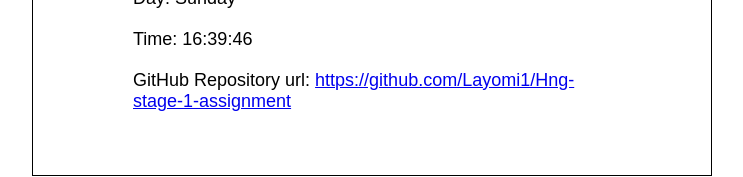
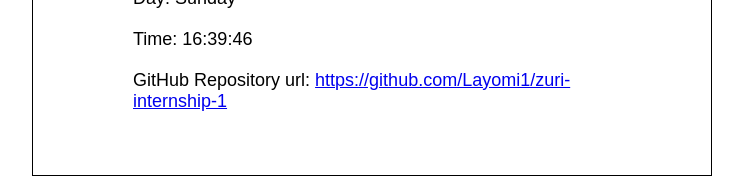
Before and after one commit to Layomi1/Hng-stage-1-assignment, a plain HTML site: page index.html in a window 1280 px wide. Shown: the part 476-653 px from the top of the page, without its empty margins (268-1011 px from the left). Drawn offline with Linux system fonts and the light colour scheme.

Commit message:
Fixing the Github URL
Fixing the Github URL

```diff
--- a/index.html
+++ b/index.html
@@ -23,9 +23,9 @@
           <p data-testid="currentUTCTime">Time:</p>
         </div>
         <div class="track">
-         <p  >GitHub Repository url:
-          <span >
-          <a href="_blank"  data-testid="gitHubUrl"></a>
+         <p>GitHub Repository url:
+          <span>
+          <a  href="https://github.com/Layomi1/zuri-internship-1" target="_blank" data-testid="githubURL"></a>
          </span></p>
       </div>
     </div>
--- a/index.js
+++ b/index.js
@@ -1,7 +1,7 @@
 let user = {
   name: "Oluwalayomi Lawore",
   track: "Frontend",
-  gitHubUrl: "https://github.com/Layomi1/Hng-stage-1-assignment",
+  githubURL: "https://github.com/Layomi1/zuri-internship-1",
   day: [
     "Sunday",
     "Monday",
@@ -44,8 +44,8 @@ function updateDateTime() {
     ":" +
     today.getUTCSeconds();
 
-  const gitHubUrl = document.querySelector('[data-testid="gitHubUrl"]');
-  gitHubUrl.innerHTML = user.gitHubUrl;
+  const githubURL = document.querySelector('[data-testid="githubURL"]');
+  githubURL.innerHTML = user.githubURL;
 }
 
 // Call the function initially and set an interval to update it every minute
```
